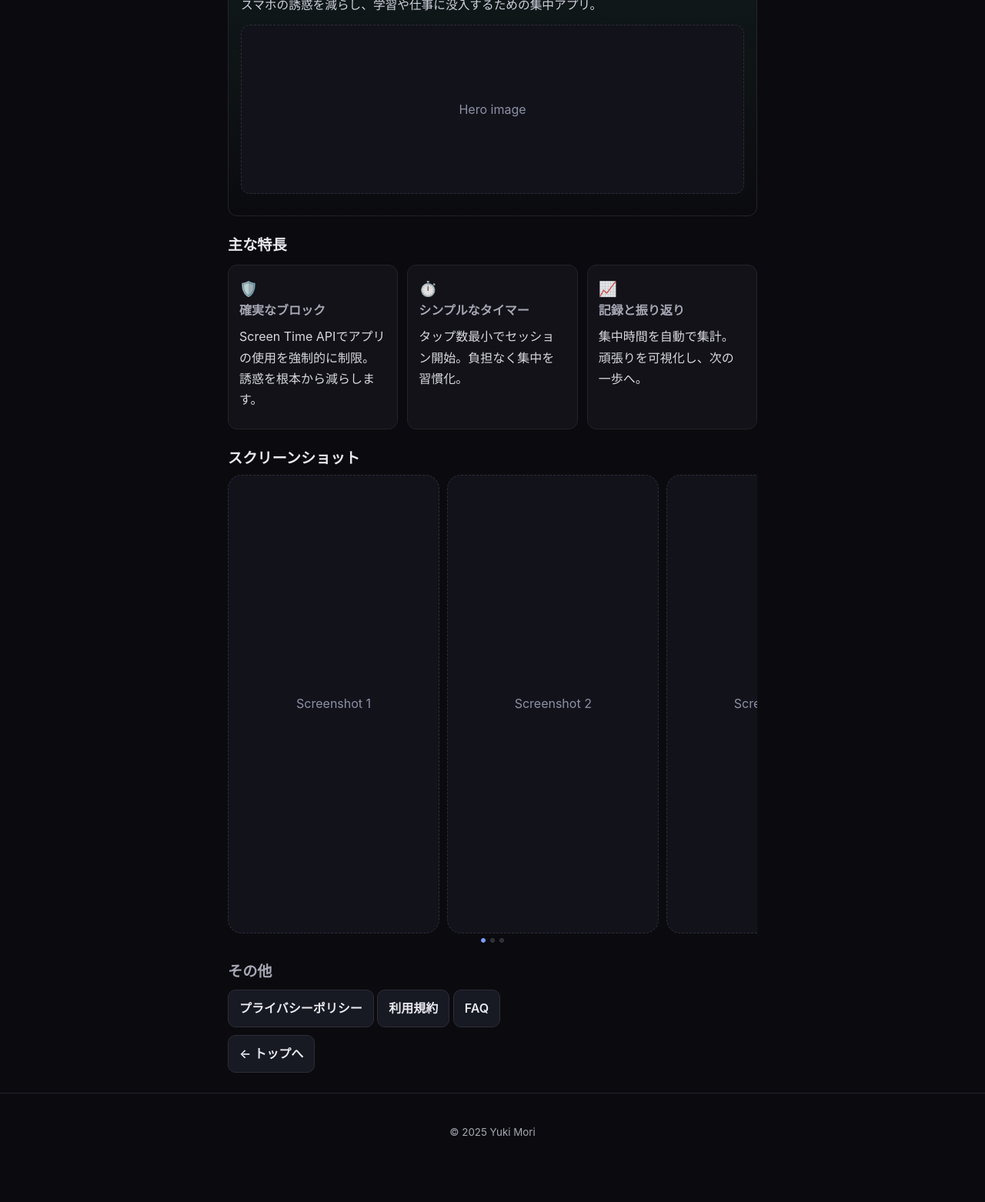
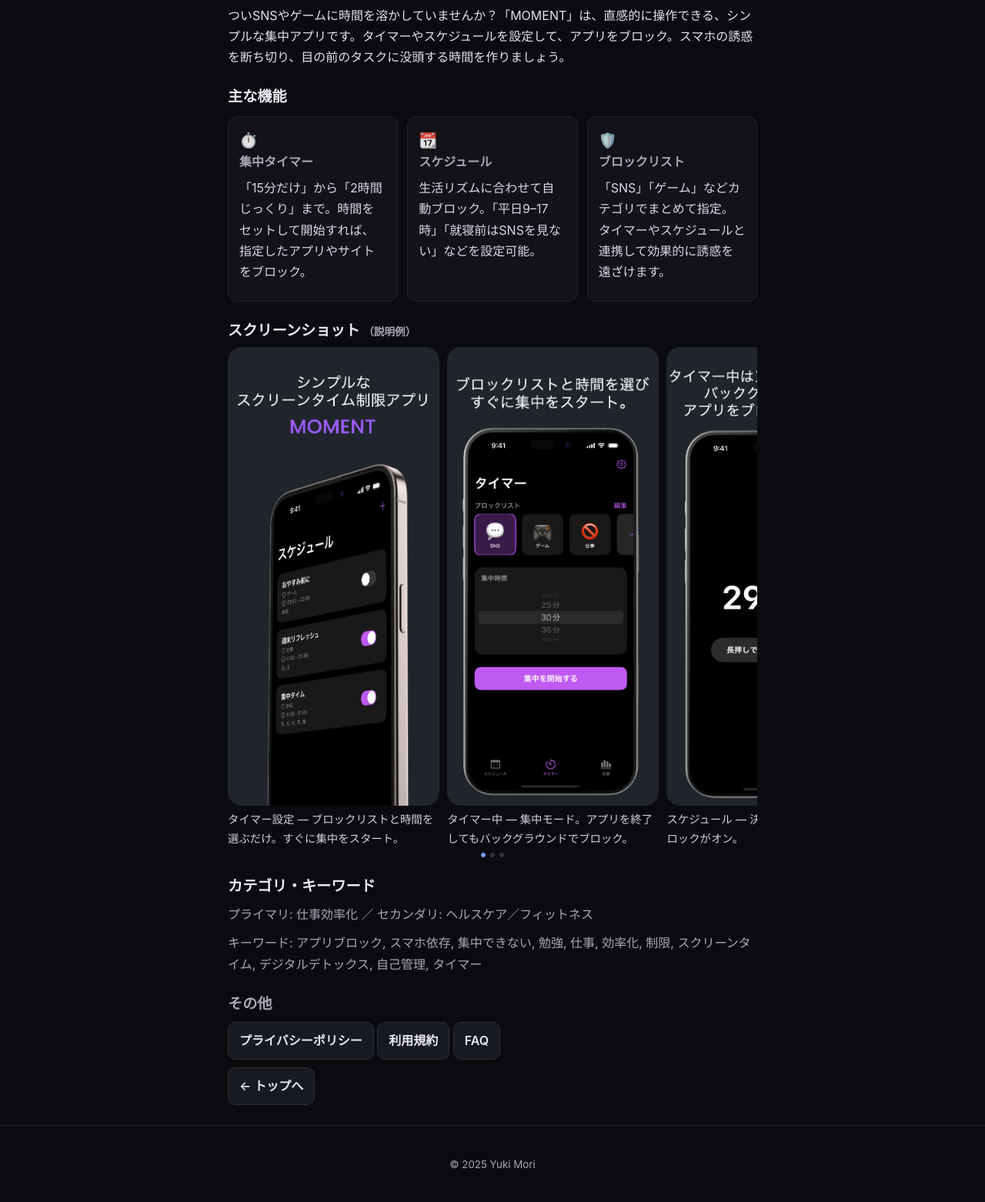
Before and after one commit to yuki-mori-dev/yuki-mori-dev.github.io, a plain HTML site: page apps/moment/index.html in a window 1280 px wide. Shown: the part 113-1675 px from the top of the page at 77% size. Before the commit the page ends 1634 px from the top, so only its background shows below. Drawn offline with Linux system fonts and the light colour scheme.

Commit message:
新しいサイトへ

```diff
--- a/apps/moment/index.html
+++ b/apps/moment/index.html
@@ -13,43 +13,60 @@
 
 
     <main class="container">
-      <section class="app-hero">
-        <h1>MOMENT</h1>
-        <p>スマホの誘惑を減らし、学習や仕事に没入するための集中アプリ。</p>
-        <div class="placeholder ph-hero">Hero image</div>
+      <section class="section">
+        <h1 style="margin-top:0;">MOMENT</h1>
+        <p class="subtitle">シンプルなスマホ制限タイマー＆スケジュール</p>
+        <p class="lead">ついSNSやゲームに時間を溶かしていませんか？「MOMENT」は、直感的に操作できる、シンプルな集中アプリです。タイマーやスケジュールを設定して、アプリをブロック。スマホの誘惑を断ち切り、目の前のタスクに没頭する時間を作りましょう。</p>
       </section>
 
       <section class="section">
-        <h2>主な特長</h2>
+        <h2>主な機能</h2>
         <div class="features">
           <article class="feature">
-            <div class="icon">🛡️</div>
-            <h3>確実なブロック</h3>
-            <p class="desc">Screen Time APIでアプリの使用を強制的に制限。誘惑を根本から減らします。</p>
+            <div class="icon">⏱️</div>
+            <h3>集中タイマー</h3>
+            <p class="desc">「15分だけ」から「2時間じっくり」まで。時間をセットして開始すれば、指定したアプリやサイトをブロック。</p>
           </article>
           <article class="feature">
-            <div class="icon">⏱️</div>
-            <h3>シンプルなタイマー</h3>
-            <p class="desc">タップ数最小でセッション開始。負担なく集中を習慣化。</p>
+            <div class="icon">📆</div>
+            <h3>スケジュール</h3>
+            <p class="desc">生活リズムに合わせて自動ブロック。「平日9–17時」「就寝前はSNSを見ない」などを設定可能。</p>
           </article>
           <article class="feature">
-            <div class="icon">📈</div>
-            <h3>記録と振り返り</h3>
-            <p class="desc">集中時間を自動で集計。頑張りを可視化し、次の一歩へ。</p>
+            <div class="icon">🛡️</div>
+            <h3>ブロックリスト</h3>
+            <p class="desc">「SNS」「ゲーム」などカテゴリでまとめて指定。タイマーやスケジュールと連携して効果的に誘惑を遠ざけます。</p>
           </article>
         </div>
       </section>
 
       <section class="section">
-        <h2>スクリーンショット</h2>
+        <h2>スクリーンショット <span class="small">（説明例）</span></h2>
         <div class="slider" id="screens">
           <div class="slides">
-            <div class="slide"><div class="placeholder ph-screen">Screenshot 1</div></div>
-            <div class="slide"><div class="placeholder ph-screen">Screenshot 2</div></div>
-            <div class="slide"><div class="placeholder ph-screen">Screenshot 3</div></div>
+            <div class="slide">
+              <img class="ph-screen" src="/assets/images/moment/screens/1.png" alt="タイマー設定画面">
+              <div class="caption">タイマー設定 — ブロックリストと時間を選ぶだけ。すぐに集中をスタート。</div>
+            </div>
+            <div class="slide">
+              <img class="ph-screen" src="/assets/images/moment/screens/2.png" alt="タイマー中">
+              <div class="caption">タイマー中 — 集中モード。アプリを終了してもバックグラウンドでブロック。</div>
+            </div>
+            <div class="slide">
+              <img class="ph-screen" src="/assets/images/moment/screens/3.png" alt="スケジュール画面">
+              <div class="caption">スケジュール — 決まった時間に自動でブロックがオン。</div>
+            </div>
           </div>
           <div class="slider-dots" aria-hidden="true"></div>
         </div>
+      </section>
+
+
+
+      <section class="section">
+        <h2>カテゴリ・キーワード</h2>
+        <p class="muted">プライマリ: 仕事効率化 ／ セカンダリ: ヘルスケア／フィットネス</p>
+        <p class="muted">キーワード: アプリブロック, スマホ依存, 集中できない, 勉強, 仕事, 効率化, 制限, スクリーンタイム, デジタルデトックス, 自己管理, タイマー</p>
       </section>
 
       <section class="section">
--- a/assets/css/styles.css
+++ b/assets/css/styles.css
@@ -136,6 +136,20 @@ a { text-underline-offset: 2px; }
 .app-hero h1 { font-size: 2.2rem; margin: 6px 0 4px; letter-spacing: .2px; }
 .app-hero p { font-size: 0.98rem; color: #cfd1dd; }
 
+/* app store style blocks */
+.subtitle { font-size: 1.05rem; color: #cfd1dd; margin: 6px 0 0; }
+.lead { font-size: 1rem; color: #e1e3ee; margin: 10px 0; }
+.section h2 .small { font-size: .85rem; color: var(--muted); font-weight: 600; }
+.slides .caption { font-size: .9rem; color: #cfd1dd; margin-top: 6px; }
+
+/* polish visuals */
+.tag-row { display: flex; flex-wrap: wrap; gap: 6px; margin: 8px 0; }
+.tag { display: inline-block; padding: 4px 10px; border-radius: 999px; border: 1px solid #2c2d37; background: #141722; color: #cfd1dd; font-size: .8rem; }
+.divider { height: 1px; background: #22232b; margin: 16px 0; border: 0; }
+.feature .desc { color: #d6d8e6; }
+.section .kicker { color: var(--muted); font-weight: 700; font-size: .78rem; letter-spacing: .04em; }
+.screens-wrap { background: #11131a; border: 1px solid #22232b; border-radius: 12px; padding: 10px; }
+
 /* layout grids */
 .grid.auto { display: grid; grid-template-columns: 1fr; gap: 12px; }
 @media (min-width: 720px) {
@@ -222,3 +236,6 @@ a { text-underline-offset: 2px; }
 .link-item .emoji { font-size: 1.1rem; }
 .link-item .label { letter-spacing: 0.2px; }
 .link-item .arrow { opacity: .7; }
+
+/* list card tweaks */
+.arrow { opacity: .7; color: var(--muted); }
```
Also changed, not shown: apps/moment/faq.html (+7 -3 lines), apps/moment/privacy.html (+12 -12 lines), index.html (+6 -7 lines), assets/images/moment/MomentIcon.png (added), assets/images/moment/screens/1.png (added), assets/images/moment/screens/2.png (added), assets/images/moment/screens/3.png (added), assets/images/moment/screens/4.png (added), assets/images/moment/screens/5.png (added).
